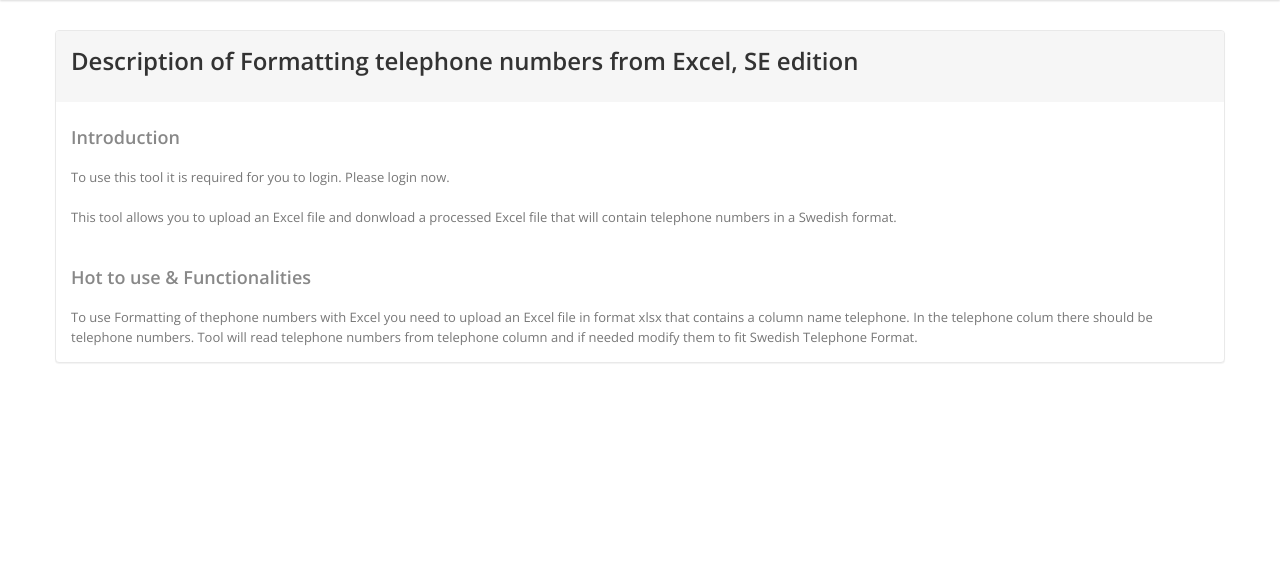
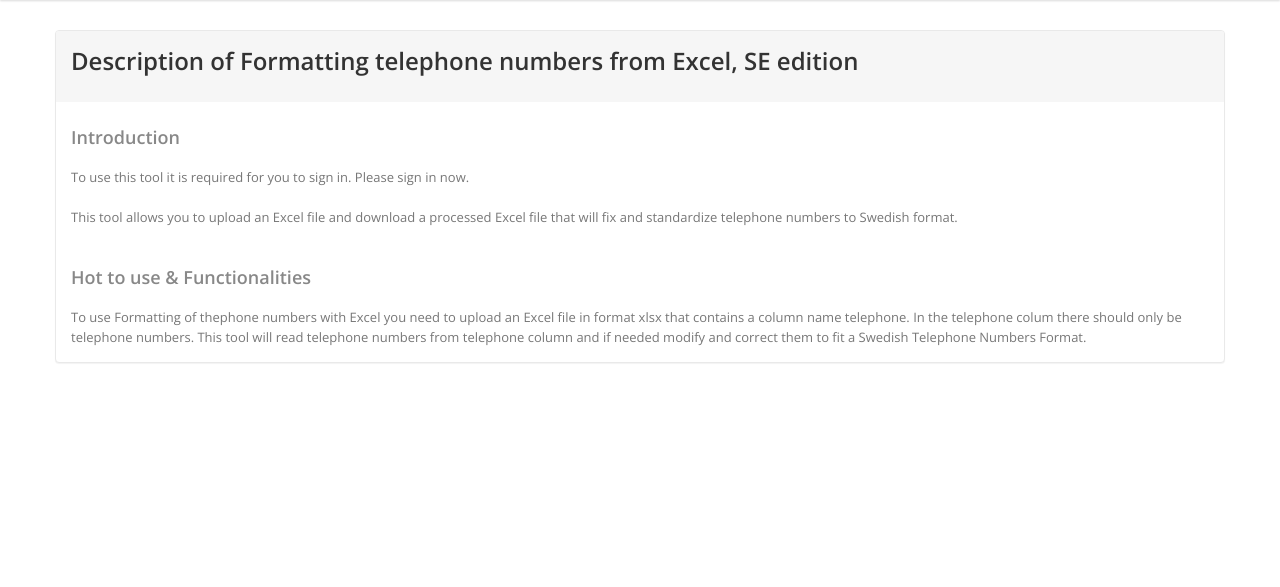
Before and after one commit to GoranAviani/inaivatools, a Django app: page /format/formattelnumbersuploaddesc/ in a window 1280 px wide. Shown: the part 61-648 px from the top of the page. Run offline with Django 3.2, Linux system fonts and the light colour scheme; some libraries are stand-ins or nearby versions.

Commit message:
desc text fix

```diff
--- a/templates/toolDescriptionPages/formattelnumuploaddesc.html
+++ b/templates/toolDescriptionPages/formattelnumuploaddesc.html
@@ -17,15 +17,15 @@
                                 <div class="module-body">
                                     <section class="docs">
                                         <h3>Introduction</h3>
-                                        <p>To use this tool it is required for you to login. Please login now. <br/><br/>
-                                            This tool allows you to upload an Excel file and donwload a processed Excel file that will contain telephone numbers in a Swedish format.</p>
+                                        <p>To use this tool it is required for you to sign in. Please sign in now. <br/><br/>
+                                            This tool allows you to upload an Excel file and download a processed Excel file that will fix and standardize telephone numbers to Swedish format.</p>
 
                                     </section>
                                     <section class="docs">
                                             <h3>Hot to use & Functionalities</h3>
                                             To use Formatting of thephone numbers with Excel you need to upload an Excel file in format xlsx that contains a column name telephone.
-                                            In the telephone colum there should be telephone numbers.
-                                            Tool will read telephone numbers from telephone column and if needed modify them to fit Swedish Telephone Format.
+                                            In the telephone colum there should only be telephone numbers.
+                                            This tool will read telephone numbers from telephone column and if needed modify and correct them to fit a Swedish Telephone Numbers Format.
                                     </section>
                                 </div>
                             </div>
```
